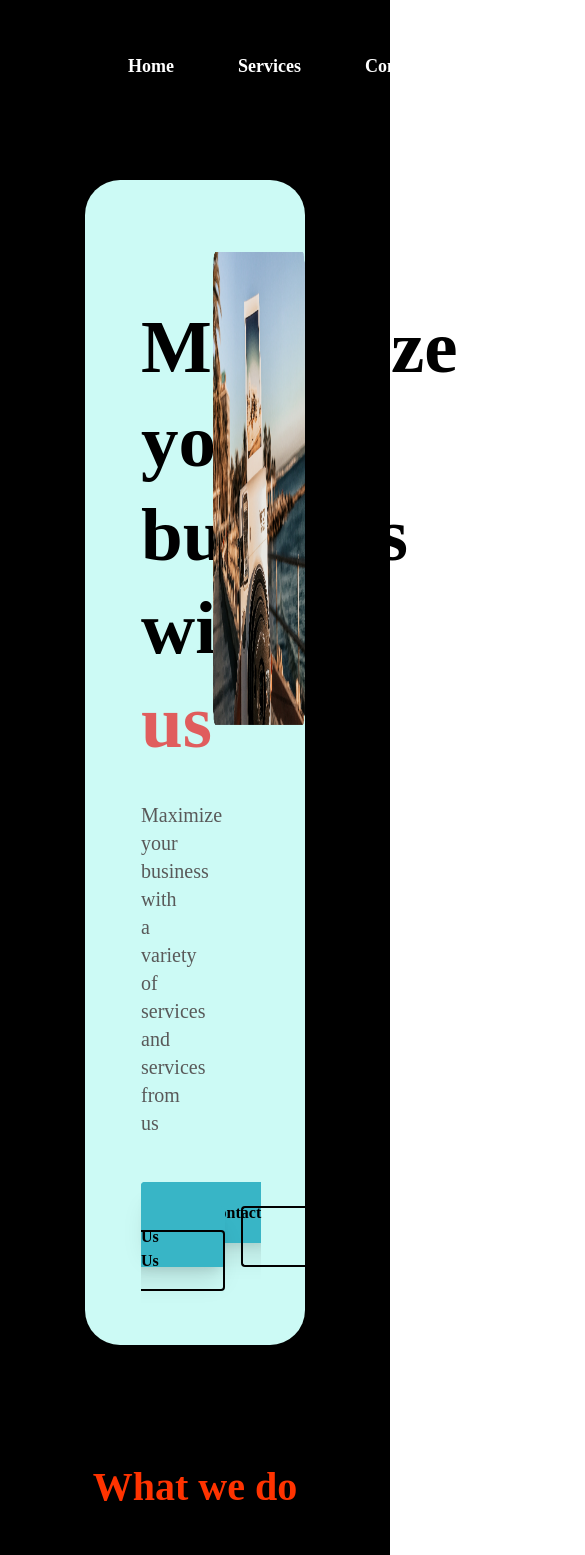
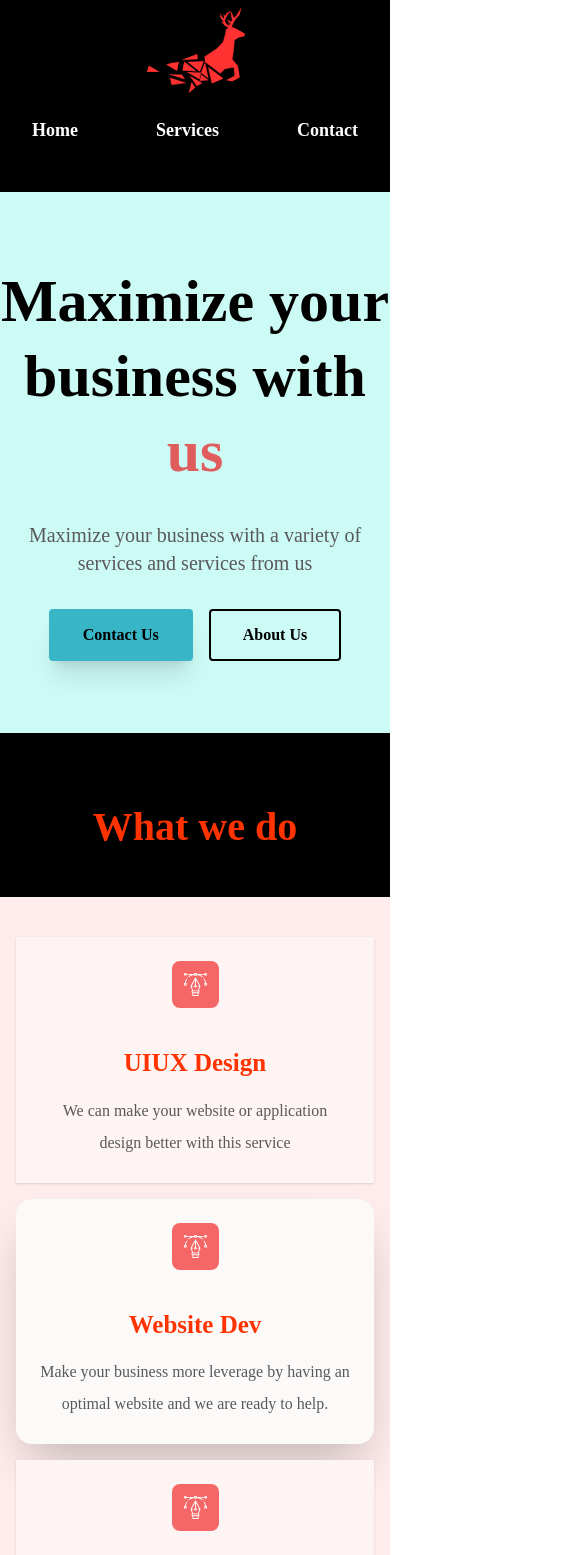
Before and after one commit to CoderKawsar/quivato, a React (Vite) app: page / in a window 390 px wide. Shown: the top 1555 px of the page, 585 px wide, since content can reach past the window. Built offline with nearby package versions, Linux system fonts and the light colour scheme.

Commit message:
mobile responsiveness done on homepage

```diff
--- a/package.json
+++ b/package.json
@@ -10,6 +10,7 @@
     "preview": "vite preview"
   },
   "dependencies": {
+    "@tsparticles/react": "^3.0.0",
     "react": "^18.2.0",
     "react-dom": "^18.2.0",
     "react-router-dom": "^6.23.1"
--- a/src/components/Home/ChoosePlanSection.jsx
+++ b/src/components/Home/ChoosePlanSection.jsx
@@ -43,11 +43,11 @@ function ChoosePlanSection() {
     },
   ];
   return (
-    <div className="mt-8 mx-[120px]">
-      <h2 className="text-[32px] text-white font-bold mb-10 text-center">
+    <div className="mt-16 md:mt-28 md:mx-[120px]">
+      <h2 className="text-2xl md:text-[32px] text-white font-bold mb-10 text-center">
         Choose your plan
       </h2>
-      <div className="px-16 grid grid-cols-3 gap-6">
+      <div className="md:px-16 grid grid-cols-1 md:grid-cols-3 gap-6">
         {plans.map((plan) => (
           <ChoosePlanSingle key={plan.serial} plan={plan} />
         ))}
--- a/src/components/Home/ChoosePlanSingle.jsx
+++ b/src/components/Home/ChoosePlanSingle.jsx
@@ -3,7 +3,7 @@ import { Link } from "react-router-dom";
 function ChoosePlanSingle({ plan }) {
   const { name, price, features } = plan;
   return (
-    <div className="bg-[#1F283B] py-8 px-12 rounded-lg">
+    <div className="bg-[#1F283B] py-8 px-12 rounded-lg mb-4">
       <h4 className="text-[22px] text-white text-center">{name}</h4>
       <p className="text-[44px] font-medium mt-4 mb-6 text-white text-center">
         {price}$ <span className="text-base">/ month</span>
--- a/src/components/Home/HeroSection.jsx
+++ b/src/components/Home/HeroSection.jsx
@@ -3,30 +3,30 @@ import heroImg from "../../assets/images/img_group_665.png";
 
 function HeroSection() {
   return (
-    <div className="mx-[85px] py-[72px] flex bg-[#CCFAF5] rounded-[35px]">
-      <div className="pl-[56px] w-7/12">
-        <h2 className="text-[75px] font-bold leading-tight mt-12 mb-8 animate__animated animate__backInDown animate__delay-10s">
+    <div className="md:mx-[85px] py-[72px] grid grid-cols-12 bg-[#CCFAF5] md:rounded-[35px]">
+      <div className="md:pl-[56px] col-span-12 md:col-span-7">
+        <h2 className="text-6xl text-center md:text-left md:text-[75px] font-bold leading-tight md:mt-12 mb-8 animate__animated animate__backInDown animate__delay-10s">
           Maximize your business with <span className="text-[#e05d5d]">us</span>
         </h2>
-        <p className="text-xl mb-16 w-8/12">
+        <p className="text-xl mb-8 md:mb-16 mx-4 text-center md:text-left md:w-8/12">
           Maximize your business with a variety of services and services from us
         </p>
-        <div>
+        <div className="flex justify-center md:justify-start">
           <Link
             to="contact"
-            className="text-base px-16 py-5 bg-[#38B5C6] shadow-xl  border-2 border-[#38B5C6] font-bold rounded mr-4"
+            className="text-base px-8 py-3 md:px-16 md:py-5 bg-[#38B5C6] hover:text-white shadow-xl  border-2 border-[#38B5C6] font-bold rounded mr-4"
           >
             Contact Us
           </Link>
           <Link
             to="contact"
-            className="text-base px-16 py-5 border-2 border-black font-bold rounded animate__animated animate__flash"
+            className="text-base px-8 py-3 md:px-16 md:py-5 hover:bg-[#38B5C6] hover:border-[#38B5C6] hover:text-white border-2 border-black font-bold rounded animate__animated animate__flash"
           >
             About Us
           </Link>
         </div>
       </div>
-      <div className="h-[473px] w-5/12">
+      <div className="h-[473px] hidden md:block col-span-12 md:col-span-5">
         <img
           src={heroImg}
           className="h-[473px] animate__animated  animate__backInRight"
--- a/src/components/Home/ReviewSection.jsx
+++ b/src/components/Home/ReviewSection.jsx
@@ -33,7 +33,7 @@ function ReviewSection() {
   ];
   return (
     <div className="mt-28 py-28 relative bg-gradient-to-r from-white via-[#F5FCCE] to-[#FCFEF2]">
-      <div className="bg-[#e05d5d] rounded-full border-8 border-white absolute top-[-25px] left-1/2">
+      <div className="bg-[#e05d5d] rounded-full border-8 border-white absolute top-[-25px] ms-[-35px] left-1/2">
         <div className="flex justify-center items-center w-14 h-14 rounded-full">
           <img
             src={quoteImg}
@@ -42,7 +42,7 @@ function ReviewSection() {
           />
         </div>
       </div>
-      <div className="grid grid-cols-3 gap-x-16">
+      <div className="grid grid-cols-1 md:grid-cols-3 gap-x-16">
         {reviews.map((review) => (
           <ReviewSingle key={review._id} singleReview={review} />
         ))}
--- a/src/components/Home/ReviewSingle.jsx
+++ b/src/components/Home/ReviewSingle.jsx
@@ -2,7 +2,7 @@ function ReviewSingle({ singleReview }) {
   const { review, reviewer_name, reviewer_designation, reviewer_image } =
     singleReview;
   return (
-    <div className="p-8 bg-white rounded-lg shadow-xl animate__animated animate__rotateInDownLeft">
+    <div className="p-8 bg-white rounded-lg shadow-xl mb-4 animate__animated animate__rotateInDownLeft">
       <p className="text-lg">{review}</p>
       <div className="flex items-center mt-5">
         <img className="h-10 w-10 rounded-xl" src={reviewer_image} alt="" />
--- a/src/components/Home/WhatWeDoSection.jsx
+++ b/src/components/Home/WhatWeDoSection.jsx
@@ -25,11 +25,11 @@ function WhatWeDoSection() {
     },
   ];
   return (
-    <div className="mt-28 mx-[85px]">
+    <div className="mt-16 md:mt-28 md:mx-[85px]">
       <h2 className="text-[40px] text-[#FF3300] font-bold mb-10 text-center">
         What we do
       </h2>
-      <div className="bg-[#FFECEC] flex justify-between rounded-[90px] px-44 py-28">
+      <div className="bg-[#FFECEC] grid grid-cols-1 md:grid-cols-3 md:rounded-[90px] px-4 md:px-44 py-10 md:py-28">
         {whatWeDos.map((whatWeDo) => (
           <WhatWeDoSingle
             key={whatWeDo.serial}
--- a/src/components/Home/WhatWeDoSingle.jsx
+++ b/src/components/Home/WhatWeDoSingle.jsx
@@ -7,17 +7,17 @@ function WhatWeDoSingle({ title, description, isCenter }) {
         isCenter
           ? "bg-[#fcf9f9] rounded-2xl shadow-2xl hover:bg-white"
           : "hover:shadow-xl bg-[#fff4f4]"
-      } w-52 p-6 cursor-pointer shadow`}
+      } md:w-52 p-6 mb-4 mx-auto cursor-pointer shadow`}
     >
       <img
         src={imgClock}
-        className="p-3 rounded-lg bg-[#f56767] animate__animated  animate__shakeY"
+        className="p-3 mx-auto md:ml-0 rounded-lg bg-[#f56767] animate__animated  animate__shakeY"
         alt=""
       />
-      <h3 className="mt-9 mb-[13px] text-[#FF3300] text-[25px] font-bold">
+      <h3 className="mt-9 text-center md:text-left mb-[13px] text-[#FF3300] text-[25px] font-bold">
         {title}
       </h3>
-      <p className="leading-loose">{description}</p>
+      <p className="text-center md:text-left leading-loose">{description}</p>
     </div>
   );
 }
--- a/src/components/shared/Header.jsx
+++ b/src/components/shared/Header.jsx
@@ -3,18 +3,24 @@ import siteLogo from "../../assets/images/Quivato_fullpic.png";
 
 function Header() {
   return (
-    <header className="flex justify-between items-center mx-32 py-4 mb-12">
-      <div className="h-[100px] w-[100px]">
+    <header className="grid grid-cols-1 md:grid-cols-2 justify-between items-center md:mx-32 md:py-4 mb-12">
+      <div className="flex justify-center md:justify-start">
         <img
           src={siteLogo}
           className="h-[100px] w-[100px] animate__animated  animate__flipInX"
           alt="Quivato"
         />
       </div>
-      <div className="flex gap-x-16 text-white text-lg font-bold">
-        <Link to="/">Home</Link>
-        <Link to="/services">Services</Link>
-        <Link to="/contact">Contact</Link>
+      <div className="mx-8 md:mx-0 mt-4 md:mt-0 flex justify-between gap-x-16 text-white text-lg font-bold md:ml-auto">
+        <Link to="/" className="hover:text-[#FF3300]">
+          Home
+        </Link>
+        <Link to="/services" className="hover:text-[#FF3300]">
+          Services
+        </Link>
+        <Link to="/contact" className="hover:text-[#FF3300]">
+          Contact
+        </Link>
       </div>
     </header>
   );
```
Also changed, not shown: 1 other file (tests, documents, lock files or other folders).
